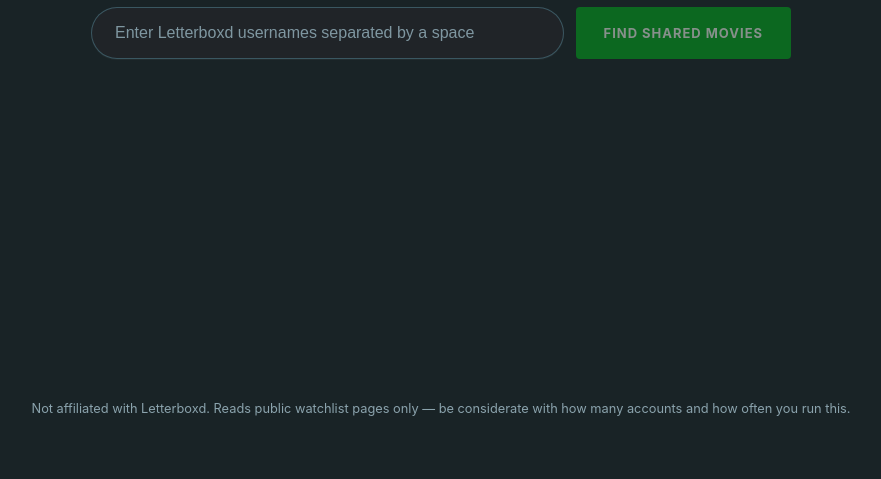
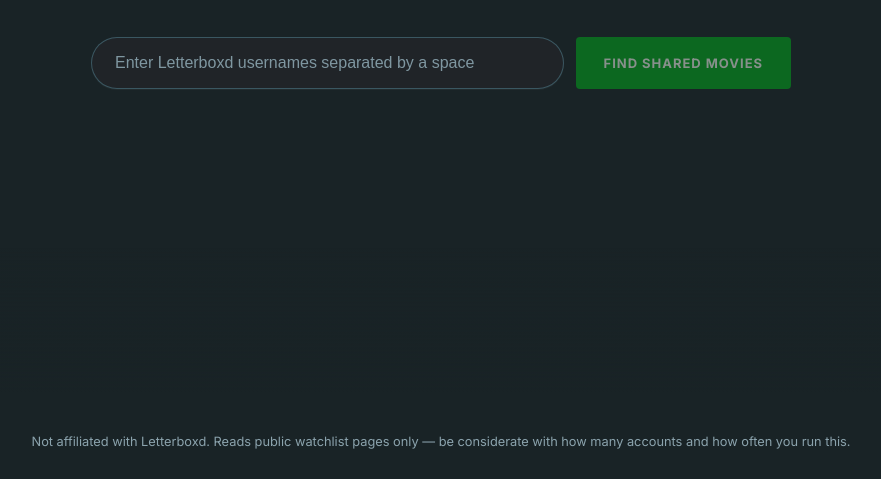
Before and after one commit to CalebRoenigk/watchlist-matcher, a plain HTML site: page index.html in a window 1280 px wide. Shown: the part 321-800 px from the top of the page, without its empty margins (199-1080 px from the left). Drawn offline with Linux system fonts and the light colour scheme.

Commit message:
Font Changes + Footer Adjustment

```diff
--- a/index.html
+++ b/index.html
@@ -6,7 +6,15 @@
   <meta name="color-scheme" content="dark" />
   <title>Letterboxd Watchlist Matcher</title>
   <link rel="icon" type="image/svg+xml" href="assets/favicon.svg" />
-  <link rel="stylesheet" href="style.css?v=21" />
+  <link rel="preconnect" href="https://fonts.googleapis.com" />
+  <link rel="preconnect" href="https://fonts.gstatic.com" crossorigin />
+  <!-- Free lookalikes for Letterboxd's licensed TiemposHeadlineWeb / GraphikWeb
+       (both commercial fonts we can't legally rehost) -->
+  <link
+    href="https://fonts.googleapis.com/css2?family=Inter:wght@400;500;600;700&family=Source+Serif+4:wght@400;700&display=swap"
+    rel="stylesheet"
+  />
+  <link rel="stylesheet" href="style.css?v=23" />
 </head>
 <body>
   <main>
--- a/style.css
+++ b/style.css
@@ -55,7 +55,7 @@ body {
   min-height: 100vh;
   display: flex;
   flex-direction: column;
-  font-family: -apple-system, BlinkMacSystemFont, "Segoe UI", Roboto, Helvetica, Arial, sans-serif;
+  font-family: "GraphikWeb", "Inter", -apple-system, system-ui, "Segoe UI", "Hiragino Sans", Meiryo, sans-serif;
   background: var(--bg);
   color: var(--text);
   line-height: 1.5;
@@ -69,7 +69,9 @@ main {
   width: 100%;
   max-width: 1100px;
   margin: 0 auto;
-  padding: 0 1.5rem 4rem;
+  /* bottom padding clears the fixed footer's solid (opaque) band so content
+     can scroll fully above it, not just into the fading part of the scrim */
+  padding: 0 1.5rem 8rem;
 }
 
 /* Results can be arbitrarily long (errors, a big film grid), so once they're
@@ -99,7 +101,7 @@ main.showing-results {
 
 .page-header h1 {
   margin: 0;
-  font-family: Georgia, "Times New Roman", Times, serif;
+  font-family: "TiemposHeadlineWeb", "Source Serif 4", Georgia, serif;
   font-weight: 700;
   font-size: 2.5rem;
 }
@@ -536,14 +538,36 @@ main.showing-results {
 }
 
 .page-footer {
-  flex-shrink: 0;
-  max-width: 1100px;
-  margin: 0 auto;
-  width: 100%;
-  padding: 2rem 1.5rem 3rem;
+  position: fixed;
+  left: 0;
+  right: 0;
+  bottom: 0;
+  z-index: 10;
+  padding: 2.5rem 1.5rem 1.75rem;
+  background: var(--bg);
   color: var(--text-muted);
   font-size: 0.8rem;
   text-align: center;
+  /* the gradient above extends well past the visible text, and would
+     otherwise sit on top of the film grid intercepting clicks on it */
+  pointer-events: none;
+}
+
+/* Scrim: solid at the footer's top edge (slightly above the text baseline),
+   fading to fully transparent higher up the page. */
+.page-footer::before {
+  content: "";
+  position: absolute;
+  left: 0;
+  right: 0;
+  bottom: 100%;
+  height: 9rem;
+  background: linear-gradient(to top, var(--bg), transparent);
+}
+
+.page-footer p {
+  max-width: 1100px;
+  margin: 0 auto;
 }
 
 @media (prefers-reduced-motion: reduce) {
```
